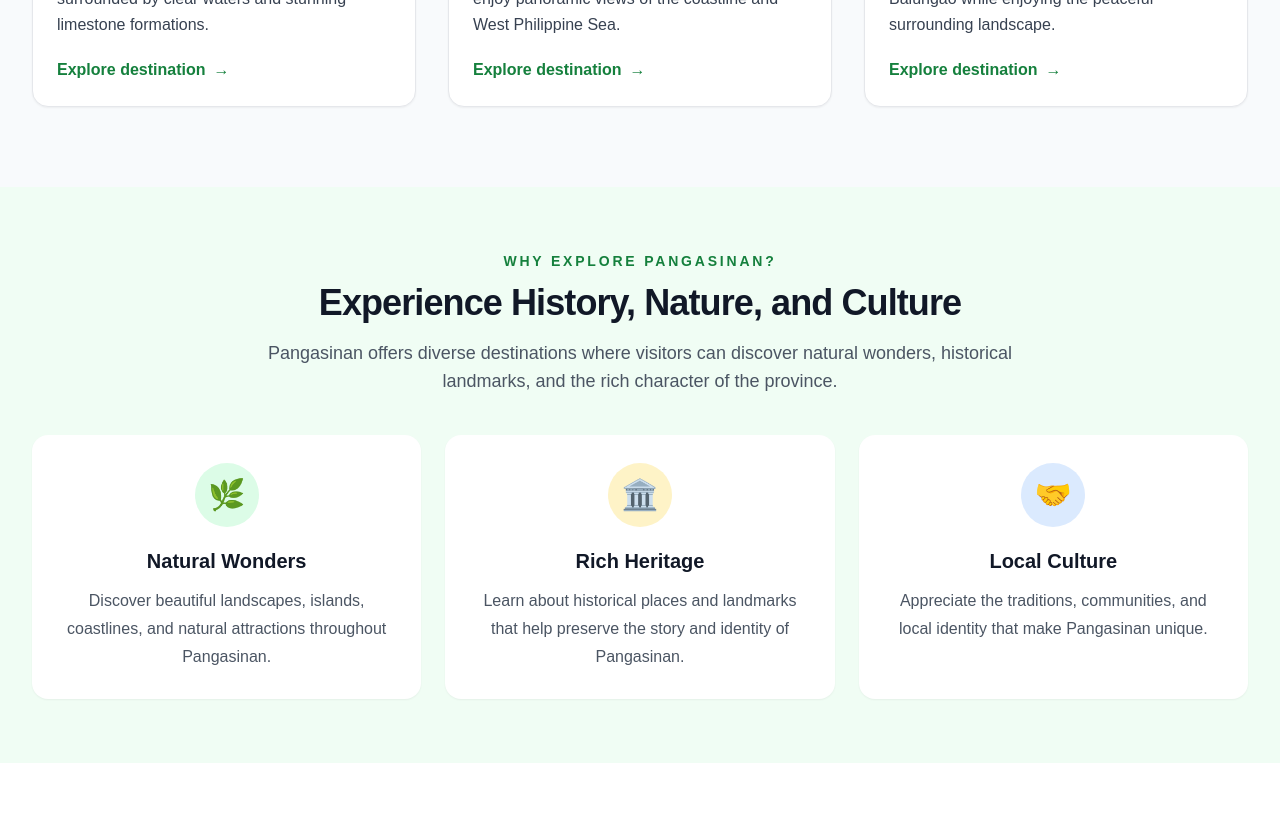
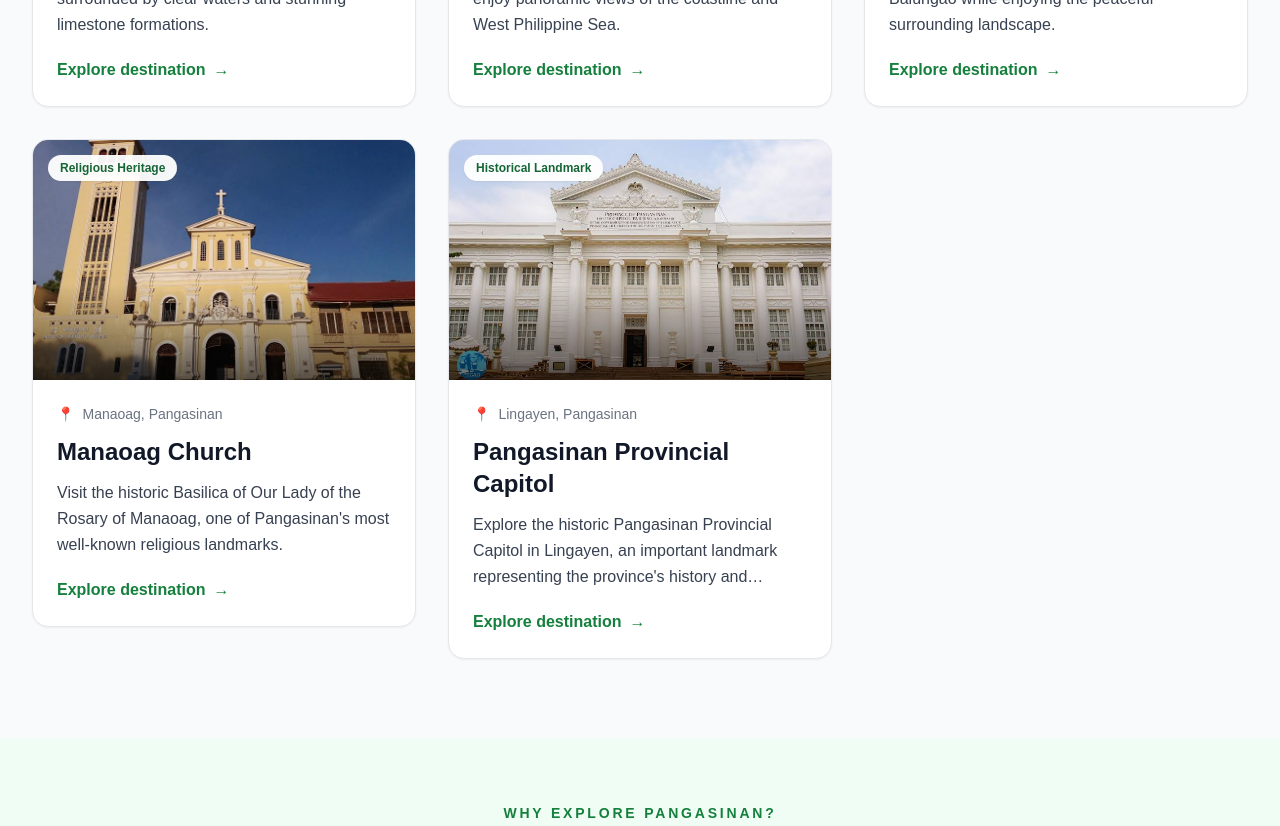
Before and after one commit to heybanj/pangasinan-heritage, a Next.js app: page / in a window 1280 px wide. Shown: the part 1280-2106 px from the top of the page. Built offline with nearby package versions, Linux system fonts and the light colour scheme.

Commit message:
Add heritage destination detail pages

```diff
--- a/src/app/explore/[slug]/page.tsx
+++ b/src/app/explore/[slug]/page.tsx
@@ -50,6 +50,36 @@ const destinations = {
       "Relaxing environment",
       "Nature experience",
       "Popular local attraction",
+    ],
+  },
+
+  "manaoag-church": {
+    title: "Manaoag Church",
+    location: "Manaoag, Pangasinan",
+    category: "Religious Heritage",
+    image: `${basePath}/images/manaoag-church.jpg`,
+    description:
+      "The Basilica of Our Lady of the Rosary of Manaoag is one of the most recognized religious landmarks in Pangasinan. It is an important destination for visitors interested in the province's religious and cultural heritage.",
+    highlights: [
+      "Historic religious landmark",
+      "Important cultural heritage site",
+      "Known pilgrimage destination",
+      "Beautiful church architecture",
+    ],
+  },
+
+  "pangasinan-provincial-capitol": {
+    title: "Pangasinan Provincial Capitol",
+    location: "Lingayen, Pangasinan",
+    category: "Historical Landmark",
+    image: `${basePath}/images/pangasinan-capitol.jpg`,
+    description:
+      "The Pangasinan Provincial Capitol is a significant landmark in Lingayen and serves as an important symbol of the province's history, government, and heritage.",
+    highlights: [
+      "Historic government landmark",
+      "Located in Lingayen",
+      "Important provincial heritage site",
+      "Notable architectural landmark",
     ],
   },
 };
--- a/src/components/organisms/HeritageGrid.tsx
+++ b/src/components/organisms/HeritageGrid.tsx
@@ -33,6 +33,26 @@ const heritageSites = [
     description:
       "Relax and experience the refreshing waters of Balungao while enjoying the peaceful surrounding landscape.",
     image: "/images/balungao-hot-spring.jpg",
+  },
+
+  {
+    title: "Manaoag Church",
+    slug: "manaoag-church",
+    location: "Manaoag, Pangasinan",
+    category: "Religious Heritage",
+    description:
+      "Visit the historic Basilica of Our Lady of the Rosary of Manaoag, one of Pangasinan's most well-known religious landmarks.",
+    image: "/images/manaoag-church.jpg",
+  },
+
+  {
+    title: "Pangasinan Provincial Capitol",
+    slug: "pangasinan-provincial-capitol",
+    location: "Lingayen, Pangasinan",
+    category: "Historical Landmark",
+    description:
+      "Explore the historic Pangasinan Provincial Capitol in Lingayen, an important landmark representing the province's history and government heritage.",
+    image: "/images/pangasinan-capitol.jpg",
   },
 ];
 
```
Also changed, not shown: public/images/manaoag-church.jpg (added), public/images/pangasinan-capitol.jpg (added).
